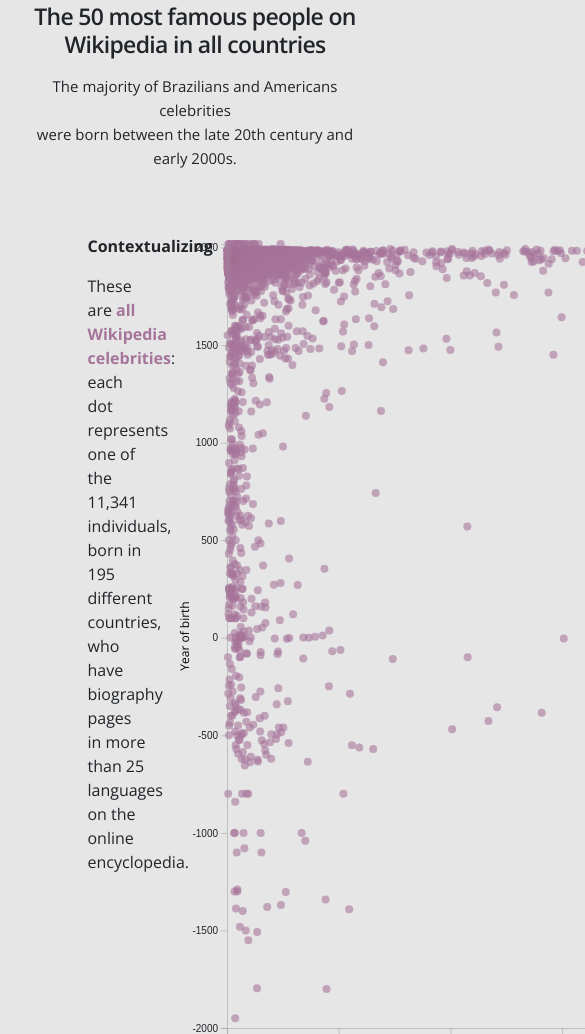
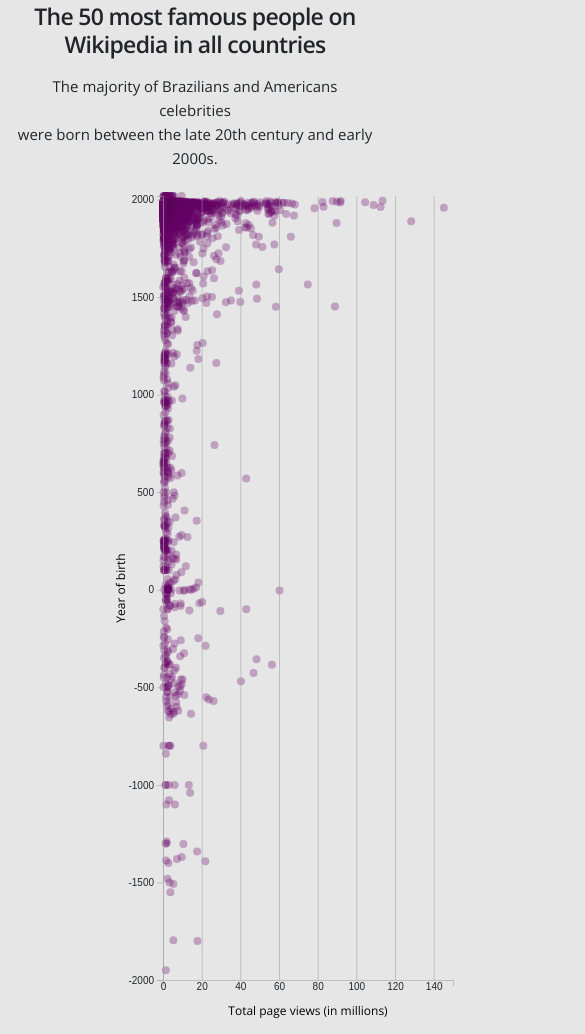
Before and after one commit to julialedur/wikipedia-celebrities, a website built with Parcel: page src/index.html in a window 390 px wide. Shown: the part 2615-3649 px from the top of the page, 585 px wide, since content can reach past the window. Built offline with nearby package versions, Linux system fonts and the light colour scheme; a web font is replaced by a local one; what enter-view would draw is missing.

Commit message:
made it responsive-ish

```diff
--- a/src/chart-2.js
+++ b/src/chart-2.js
@@ -1,8 +1,8 @@
 import * as d3 from 'd3'
 
-const margin = { top: 10, left: 50, right: 50, bottom: 50 }
+const margin = { top: 10, left: 50, right: 20, bottom: 50 }
 const height = 600 - margin.top - margin.bottom
-const width = 700 - margin.left - margin.right
+const width = 900 - margin.left - margin.right
 
 var svg = d3
   .select('#chart-2')
@@ -36,8 +36,9 @@
   d3.select('#all-countries').on('stepin', function() {
     svg
       .selectAll('circle')
-      .attr('fill', '#A6759B')
+      .attr('fill', '#660066')
       .attr('r', 4)
+      .attr('opacity', 0.3)
   })
 
   d3.select('#highlight-brazil').on('stepin', function() {
@@ -47,14 +48,14 @@
       .attr('r', 4)
       .attr('fill', function(d) {
         if (d.countryCode === 'BR') {
-          return '#F3B247'
+          return '#a6759b'
         } else {
           return '#bfbfbf'
         }
       })
       .attr('opacity', function(d) {
         if (d.countryCode === 'BR') {
-          return 0.7
+          return 0.8
         } else {
           return 0.5
         }
@@ -75,7 +76,7 @@
       .raise()
       .attr('fill', function(d) {
         if (d.countryCode === 'US') {
-          return '#F3B247'
+          return '#992317'
         } else {
           return '#bfbfbf'
         }
@@ -100,9 +101,11 @@
     svg
       .selectAll('circle')
       .raise()
+      .transition()
+      .duration(400)
       .attr('fill', function(d) {
         if (d.name === 'Michael Jackson') {
-          return '#992317'
+          return '#F3B247'
         } else {
           return '#bfbfbf'
         }
@@ -116,7 +119,7 @@
       })
       .attr('r', function(d) {
         if (d.name === 'Michael Jackson') {
-          return 7
+          return 11
         } else {
           return 4
         }
@@ -127,9 +130,11 @@
     svg
       .selectAll('circle')
       .raise()
+      .transition()
+      .duration(400)
       .attr('fill', function(d) {
         if (d.name === 'Jesus Christ') {
-          return '#992317'
+          return '#F3B247'
         } else {
           return '#bfbfbf'
         }
@@ -143,7 +148,7 @@
       })
       .attr('r', function(d) {
         if (d.name === 'Jesus Christ') {
-          return 7
+          return 11
         } else {
           return 4
         }
@@ -174,8 +179,8 @@
         return yPositionScale(d.birthyear)
       }
     })
-    .attr('fill', '#A6759B')
-    .attr('opacity', 0.6)
+    .attr('fill', '#660066')
+    .attr('opacity', 0.3)
 
   /* Add in your axes */
 
@@ -186,11 +191,26 @@
     .attr('class', 'axis y-axis')
     .call(yAxis)
 
-  const xAxis = d3.axisBottom(xPositionScale)
-  // .tickValues([0, 10, 20, 30, 40, 50, 60, 70, 80, 90, 100])
-  // .tickFormat(function(n) {
-  //   return n + 'million'
-  // })
+  var ticks = [
+    '0',
+    '20,000,000',
+    '40,000,000',
+    '60,000,000',
+    '80,000,000',
+    '100,000,000',
+    '120,000,000',
+    '140,000,000'
+  ]
+
+  var tickLabels = [0, 20, 40, 60, 80, 100, 120, 140]
+
+  const xAxis = d3
+    .axisBottom(xPositionScale)
+    .tickFormat(function(d, i) {
+      return tickLabels[i]
+    })
+    .tickSizeInner(-height)
+
   svg
     .append('g')
     .attr('class', 'axis x-axis')
@@ -218,13 +238,13 @@
     .attr('x', width / 2)
     .attr('font-family', 'Open Sans')
     .attr('font-size', 12)
-    .text('Total page views')
+    .text('Total page views (in millions)')
 
   function render() {
-    //console.log('something happened')
+    // console.log('something happened')
     // Calculate height/width
+    let screenWidth = svg.node().parentNode.parentNode.offsetWidth
     let screenHeight = window.innerHeight
-    let screenWidth = (width / height) * screenHeight
     let newWidth = screenWidth - margin.left - margin.right
     let newHeight = screenHeight - margin.top - margin.bottom
 
@@ -265,13 +285,21 @@
       .attr('y', newHeight - margin.bottom)
       .attr('x', newWidth / 2)
 
-      .text('Total page views')
+      .text('Total page views (in millions)')
 
     // Update axes if necessary
+    const xAxis = d3
+      .axisBottom(xPositionScale)
+      .tickFormat(function(d, i) {
+        return tickLabels[i]
+      })
+      .tickSizeInner(-newHeight)
+
     svg
       .select('.x-axis')
       .attr('transform', 'translate(0,' + newHeight + ')')
       .call(xAxis)
+
     svg.select('.y-axis').call(yAxis)
   }
   window.addEventListener('resize', render)
--- a/src/chart-3.js
+++ b/src/chart-3.js
@@ -1,8 +1,8 @@
 import * as d3 from 'd3'
 
-const margin = { top: 30, left: 30, right: 60, bottom: 30 }
+const margin = { top: 30, left: 30, right: 20, bottom: 30 }
 const height = 900
-const width = 900
+const width = 1200
 
 const svg = d3
   .select('#chart-3')
@@ -378,39 +378,45 @@
     circles.attr('cx', d => d.x).attr('cy', d => d.y)
   }
 
-  // function render() {
-  //   console.log('something happened')
-  //   // Calculate height/width
-  //   let screenHeight = window.innerHeight
-  //   let screenWidth = (width / height) * screenHeight
-  //   let newWidth = screenWidth - margin.left - margin.right
-  //   let newHeight = screenHeight - margin.top - margin.bottom
+  function render() {
+    console.log('something happened')
+    // Calculate height/width
+    let screenHeight = window.innerHeight
+    let screenWidth = (width / height) * screenHeight
+    let newWidth = screenWidth - margin.left - margin.right
+    let newHeight = screenHeight - margin.top - margin.bottom
 
-  //   // Update your SVG
-  //   let actualSvg = d3.select(svg.node().parentNode)
-  //   actualSvg
-  //     .attr('height', newHeight + margin.top + margin.bottom)
-  //     .attr('width', newWidth + margin.left + margin.right)
+    // Update your SVG
+    let actualSvg = d3.select(svg.node().parentNode)
+    actualSvg
+      .attr('height', newHeight + margin.top + margin.bottom)
+      .attr('width', newWidth + margin.left + margin.right)
 
-  //   // Update scales (depends on your scales)
-  //   // xPositionScale.range([0, newWidth])
-  //   // yPositionScale.range([newHeight, 0])
+    // Update scales (depends on your scales)
+    // xPositionScale.range([0, newWidth])
+    // yPositionScale.range([newHeight, 0])
 
-  //   // Reposition/redraw your elements
+    // Reposition/redraw your elements
 
-  //   var forceXCombine = d3.forceX(newWidth / 2.5).strength(0.05)
-  //   var forceYCombine = d3.forceY(newHeight / 3).strength(0.05)
+    var forceXCombine = d3.forceX(newWidth / 2.5).strength(0.05)
+    var forceYCombine = d3.forceY(newHeight / 3).strength(0.05)
 
-  //   var simulation = d3
-  //     .forceSimulation()
-  //     .force('x', forceXCombine)
-  //     .force('y', d3.forceY(newHeight / 2).strength(0.06))
+    var simulation = d3
+      .forceSimulation()
+      .force('x', forceXCombine)
+      .force('y', d3.forceY(newHeight / 2).strength(0.06))
 
-  //   datapoints.forEach(d => {
-  //     d.x = width * 0.25 + Math.random() * width * 0.5
-  //     d.y = height * 0.25 + Math.random() * height * 0.5
-  //   })
-  // }
-  // window.addEventListener('resize', render)
-  // render()
+    datapoints.forEach(d => {
+      d.x = width * 0.25 + Math.random() * width * 0.5
+      d.y = height * 0.25 + Math.random() * height * 0.5
+    })
+
+    simulation
+      .force('x', forceXCombine)
+      .force('y', forceYCombine)
+      .alphaTarget(0.7)
+      .restart()
+  }
+  window.addEventListener('resize', render)
+  render()
 }
--- a/src/index.html
+++ b/src/index.html
@@ -66,7 +66,7 @@
       }
 
       .container {
-        max-width: 46rem;
+        max-width:50rem
       }
 
       img.block {
@@ -271,7 +271,7 @@
               </p>
         </div>
       </div>
-
+</div>
       <div class="col-sm-12">
 
           <h3>The 50 most famous people on Wikipedia in all countries</h3>
@@ -279,38 +279,39 @@
       </div>
       </div>
 
-      <div class="container offset-1 col-10">
+      <div class="container offset-3 col-7">
 
           <div class="row">
 
          </div>
-             <div class="row mt-5 mb-5">
-                 <div class="col-4">
+             <div class="row mt-8">
+                <div class="col-sm-9 col-md-9 col-lg-9 sticky">
+                    <div id="chart-2"></div><br><br>
+                  </div>
+
+                 <div class="col-lg-3">
                      <div class='step' id="all-countries">
                        <ul><strong>Contextualizing</strong></ul>
-                          <ul>These are <span style="color: #A6759B; font-weight: bold">all Wikipedia celebrities</span>: each dot represents one of the 11,341 individuals, born in 195 different countries, who have biography pages in more than 25 languages on the online encyclopedia.</ul>
+                          <ul>These are <span style="color: #660066; font-weight: bold">all Wikipedia celebrities</span>: each dot represents one of the 11,341 individuals, born in 195 different countries, who have biography pages in more than 25 languages on the online encyclopedia.</ul>
                     </div>
                    <div class='step' id="highlight-brazil">
-                       <p><strong>Brazilians</strong> are generally young and have less than 40 million page views. </p><br><br><br><br>
+                       <p><span style="color: #a6759b; font-weight: bold">Brazilians</span> are generally young and have less than 40 million page views. </p><br><br><br><br>
                    </div>
 
                    <div class='step' id="highlight-us">
-                       <p><strong>Americans</strong> are mainly born in the late 20th century and beginning of 2000s too, but have substantially more page views than Brazilians.</p>
+                       <p><span style="color: #992317; font-weight: bold">Americans</span> are mainly born in the late 20th century and beginning of 2000s too, but have substantially more page views than Brazilians.</p>
                    </div>
 
                    <div class='step' id="highlight-mj">
-                       <p>The person with the most views in all time (<strong>145 million</strong>) is, in fact, from the United States:<strong><span style="color: #992317"> Michael Jackson</span></strong>. </p>
+                       <p>The person with the most views in all time (<strong>145 million</strong>) is, in fact, from the United States:<strong><span style="color: #F3B247"> Michael Jackson</span></strong>. </p>
                    </div>
 
                    <div class='step' id="highlight-jesus">
-                      <p>Within the older personalities, <strong><span style="color: #992317">Jesus</span></strong> is one the most famous. He has <strong>60 million</strong> pageviews. </p>
+                      <p>Within the older personalities, <strong><span style="color: #F3B247">Jesus</span></strong> is one the most famous. He has <strong>60 million</strong> pageviews. </p>
                   </div>
                  </div>
 
-                 <div class="col-6 sticky">
-                   <div id="chart-2"></div><br><br>
 
-                 </div>
              </div>
          </div>
 
@@ -321,13 +322,12 @@
     </div>
     </div>
 
-    <div class="container offset-1 col-10">
-
-   <div class="row">
-
-  </div>
-      <div class="row mt-5 mb-5">
-          <div class="col-4">
+    <div class="container-bubble offset-1 col-10">
+      <div class="row mt-8">
+          <div class="col-sm-9 col-md-8 col-lg-8 sticky order-1">
+              <div id="chart-3"></div>
+          </div>
+          <div class="col-3">
               <div class='step' id="intro">
                 <ul><strong>Comparison</strong></ul>
                 <ul>
@@ -353,8 +353,8 @@
           <div id="info">
               <p id="text-info"></p>
           </div>
-          <div class="col-6 sticky">
-            <div id="chart-3"></div>
+          <!-- <div class="col-6 sticky">
+            <div id="chart-3"></div> -->
 
           </div>
 
```
Also changed, not shown: docs/index.html (+1 -1 lines), 8 other files.
